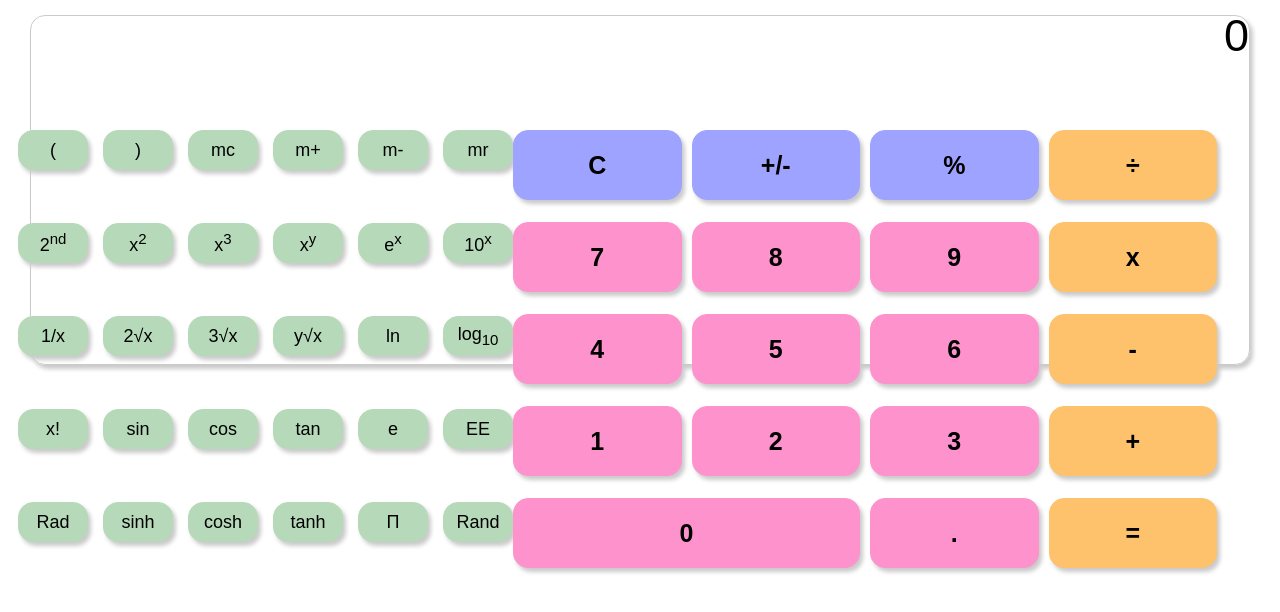
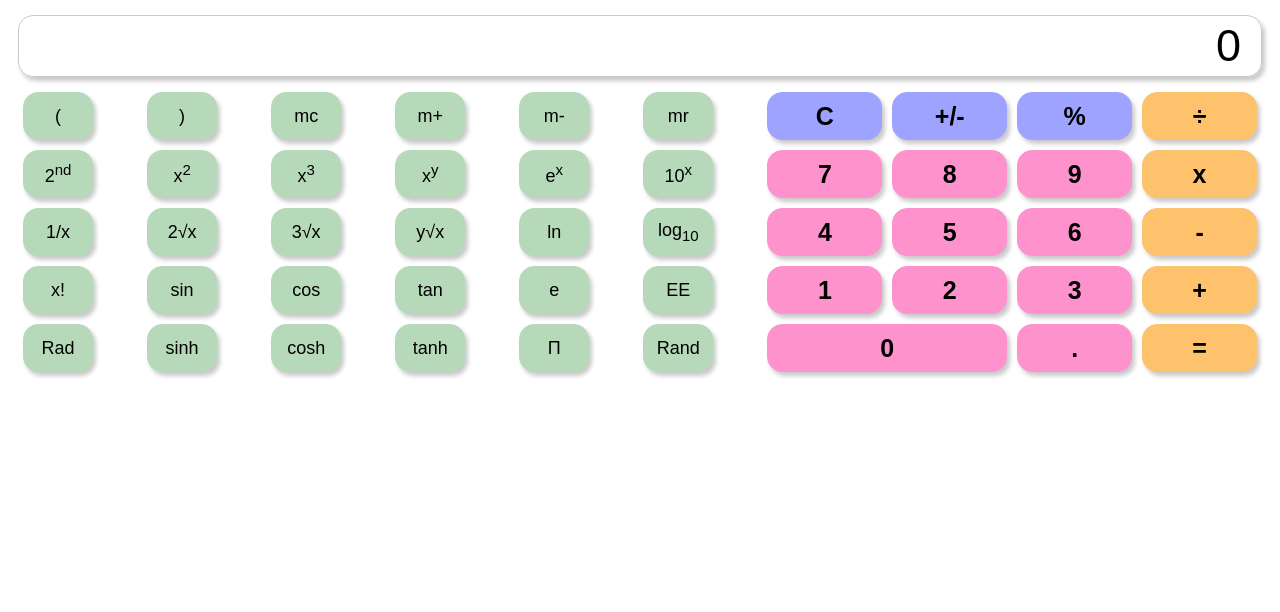
Before and after one commit to msalehprofile/calculator-test, a website built with Vite: page index.html in a window 1280 px wide. Built offline with nearby package versions, Linux system fonts and the light colour scheme; a web font is replaced by a local one.

Commit message:
fixed sideways display

```diff
--- a/_layout.scss
+++ b/_layout.scss
@@ -7,7 +7,7 @@
     height: auto;
     display: flex;
     justify-content: center;
-    align-items: center
+    align-items: center;
 }
 
 .scientific-buttons {
@@ -16,9 +16,9 @@
 
 #app {
     width: 100%;
-    display: flex;
-    flex-direction: column;
-    height: auto;
+    display: grid;
+    grid-template-columns: 100%;
+    grid-template-rows: 350px 1fr;
     gap: 15px;
     margin: 15px 18px;
 
@@ -27,14 +27,10 @@
         .main__buttons {
             width: 100%;
             display: grid;
-            height: 450px;
             grid-template-columns: repeat(4, 1fr);
-            grid-template-rows: repeat(5, 1fr);
+            grid-template-rows: repeat(5, calc(400px/5));
             gap: 10px;
 
-            .app__button {
-                height: 70px;
-            }
 
             .zero {
                 grid-row: 5;
@@ -45,61 +41,57 @@
     }
 
     &__screen {
-        grid-column: 1 / 5;
-        grid-row: 1;
         text-align: right;
-        padding: 270px 20px 20px;
+        padding: 10px 20px;
     }
 
     &__zero {
         grid-column: 1 / 3;
         grid-row: 6;
     }
-
-
 }
 
 @media screen and (min-width: 800px) {
     .all-buttons {
-        display: flex;
-        justify-content: space-around
+        justify-content: center;
+        display: grid;
+        grid-template-columns: 60% 40%;
+        grid-template-rows: 280px;
+        gap: 10px;
+        margin: 0px 10px;
     }
 
     #app {
         width: 100%;
-        display: grid;
-        grid-template-columns: 1fr;
-        grid-template-rows: 100px 1fr;
+        height: 360px;
+        display: flex;
+        flex-direction: column;
 
-        &__screen {
-            padding: 10px 20px;
-            margin: 0 12px;
-            height: 20px;
-            padding: 0;
+        .app__screen {
+            grid-column: 1/3 ;
+            grid-row: 1;
+            height: 90px;
+            margin: 0px 20px;
         }
 
-        .scientific-buttons {
-            display: grid;
-            grid-template-columns: repeat(6,1fr);
-            grid-template-rows: 1fr 1fr 1fr 1fr 1fr;
-            gap: 15px;
-        }
+        .all-buttons {
+            .scientific-buttons {
+                grid-column: 1/2;
+                grid-row: 1;
+                width: 100%;
+                display: grid;
+                grid-template-columns: repeat(6, 1fr);
+                grid-template-rows: repeat(5, 1fr);
+                gap: 10px;
+            }
 
-        .main__buttons {
-            width: 270px;
-            display: grid;
-            grid-template-columns: repeat(4,1fr);
-            grid-template-rows: 1fr 1fr 1fr 1fr 1fr;
-            gap: 15px;
-
-            .app__zero {
-                grid-column: 1 / 3;
-                grid-row: 5;
+            .main__buttons {
+                    width: 100%;
+                    display: grid;
+                    grid-template-columns: repeat(4, 1fr);
+                    grid-template-rows: repeat(5, 1fr);
+                    gap: 10px;
             }
-        }
-
-        .app__button {
-            height: 40px;
         }
     }
 }
--- a/_styling.scss
+++ b/_styling.scss
@@ -12,9 +12,8 @@ $font-style: 'Reddit Mono', sans-serif;
 #app__screen {
     box-shadow: 3px 4px 4px $color-shadow;
     border: 1px solid $color-shadow;
-    border-radius: 15px ;
+    border-radius: 15px;
     font-size: 45px;
-    height: 350px;
     font-family: $font-style;
     font-weight: 400;
     line-height: 40px;
```
